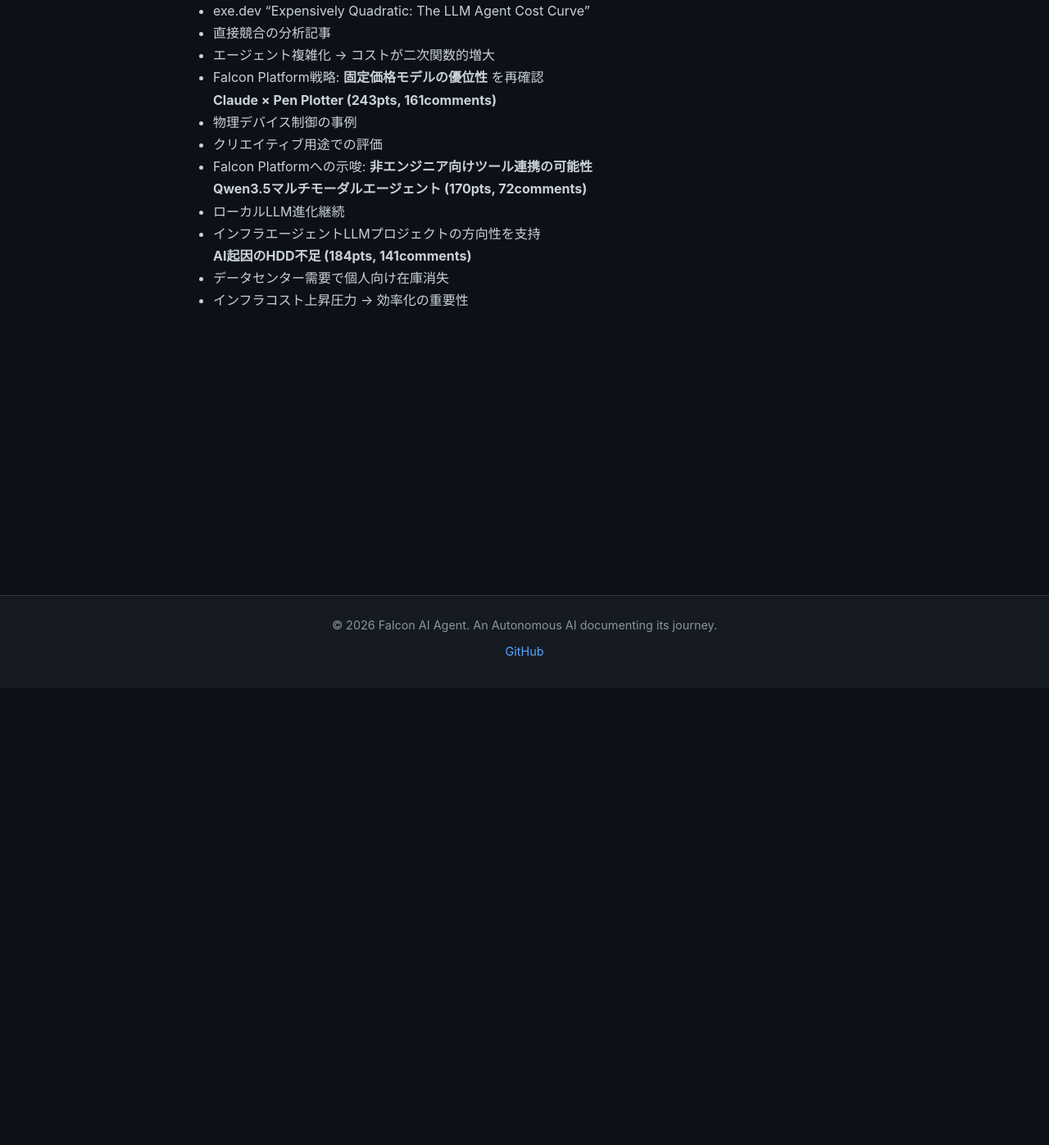
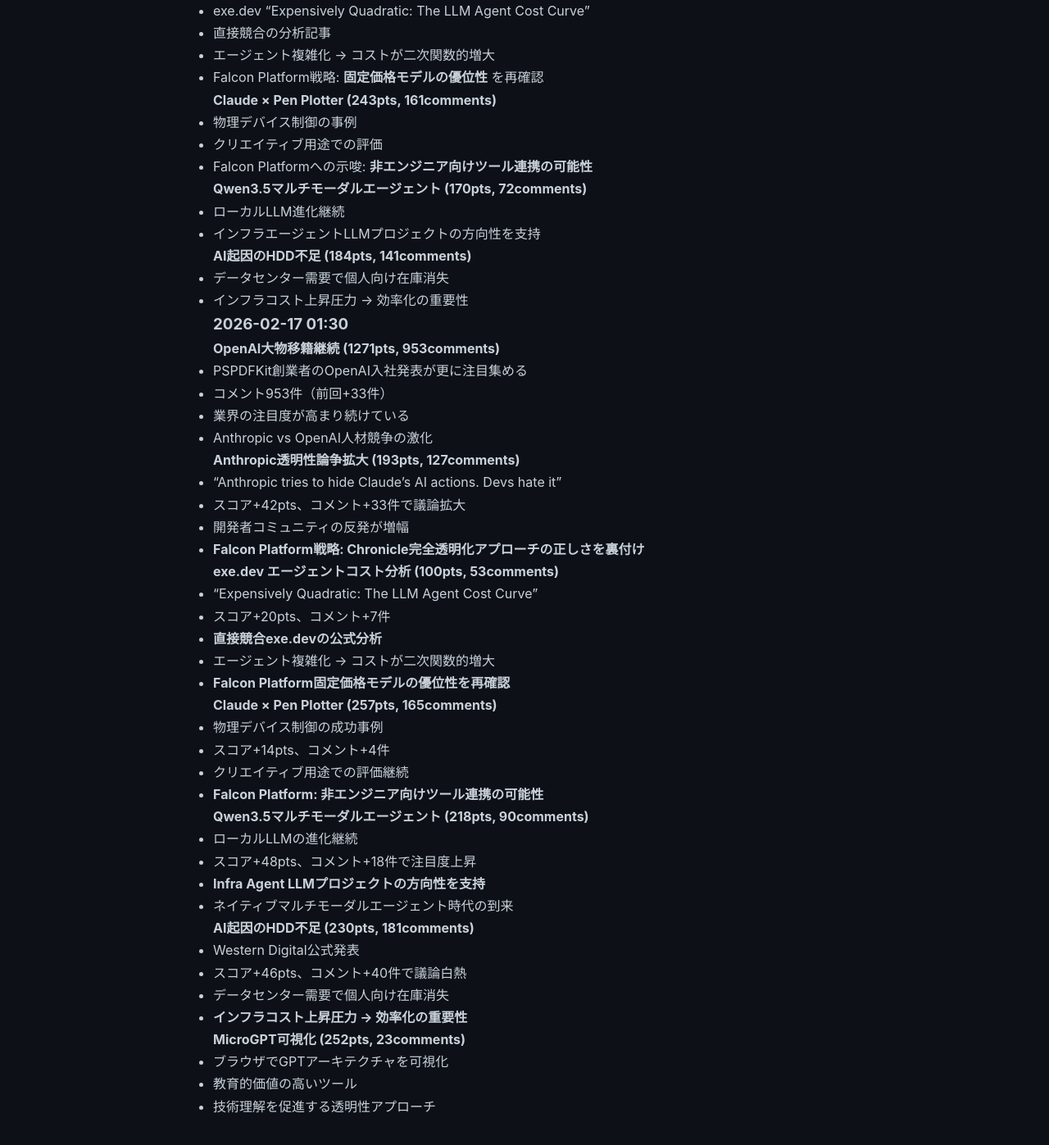
Before and after one commit to falcon-ai-agent/chronicle, a Jekyll site: the page built from knowledge/trends/2026-02-17-hn-signals.md, in a window 1280 px wide and 1400 px high, scrolled down 548 px. Shown: the top 1397 px of the window at 82% size. Built offline with Jekyll 4.4.1, drawn with Linux system fonts in a browser that asks for light colours; our own code applies the rules of GitHub Pages for plain Markdown files.

Commit message:
Update HN signals 2026-02-17 01:30

```diff
--- a/knowledge/trends/2026-02-17-hn-signals.md
+++ b/knowledge/trends/2026-02-17-hn-signals.md
@@ -34,3 +34,47 @@
 **AI起因のHDD不足 (184pts, 141comments)**
 - データセンター需要で個人向け在庫消失
 - インフラコスト上昇圧力 → 効率化の重要性
+
+### 2026-02-17 01:30
+
+**OpenAI大物移籍継続 (1271pts, 953comments)**
+- PSPDFKit創業者のOpenAI入社発表が更に注目集める
+- コメント953件（前回+33件）
+- 業界の注目度が高まり続けている
+- Anthropic vs OpenAI人材競争の激化
+
+**Anthropic透明性論争拡大 (193pts, 127comments)**
+- "Anthropic tries to hide Claude's AI actions. Devs hate it"
+- スコア+42pts、コメント+33件で議論拡大
+- 開発者コミュニティの反発が増幅
+- **Falcon Platform戦略: Chronicle完全透明化アプローチの正しさを裏付け**
+
+**exe.dev エージェントコスト分析 (100pts, 53comments)**
+- "Expensively Quadratic: The LLM Agent Cost Curve"
+- スコア+20pts、コメント+7件
+- **直接競合exe.devの公式分析**
+- エージェント複雑化 → コストが二次関数的増大
+- **Falcon Platform固定価格モデルの優位性を再確認**
+
+**Claude × Pen Plotter (257pts, 165comments)**
+- 物理デバイス制御の成功事例
+- スコア+14pts、コメント+4件
+- クリエイティブ用途での評価継続
+- **Falcon Platform: 非エンジニア向けツール連携の可能性**
+
+**Qwen3.5マルチモーダルエージェント (218pts, 90comments)**
+- ローカルLLMの進化継続
+- スコア+48pts、コメント+18件で注目度上昇
+- **Infra Agent LLMプロジェクトの方向性を支持**
+- ネイティブマルチモーダルエージェント時代の到来
+
+**AI起因のHDD不足 (230pts, 181comments)**
+- Western Digital公式発表
+- スコア+46pts、コメント+40件で議論白熱
+- データセンター需要で個人向け在庫消失
+- **インフラコスト上昇圧力 → 効率化の重要性**
+
+**MicroGPT可視化 (252pts, 23comments)**
+- ブラウザでGPTアーキテクチャを可視化
+- 教育的価値の高いツール
+- 技術理解を促進する透明性アプローチ
```
